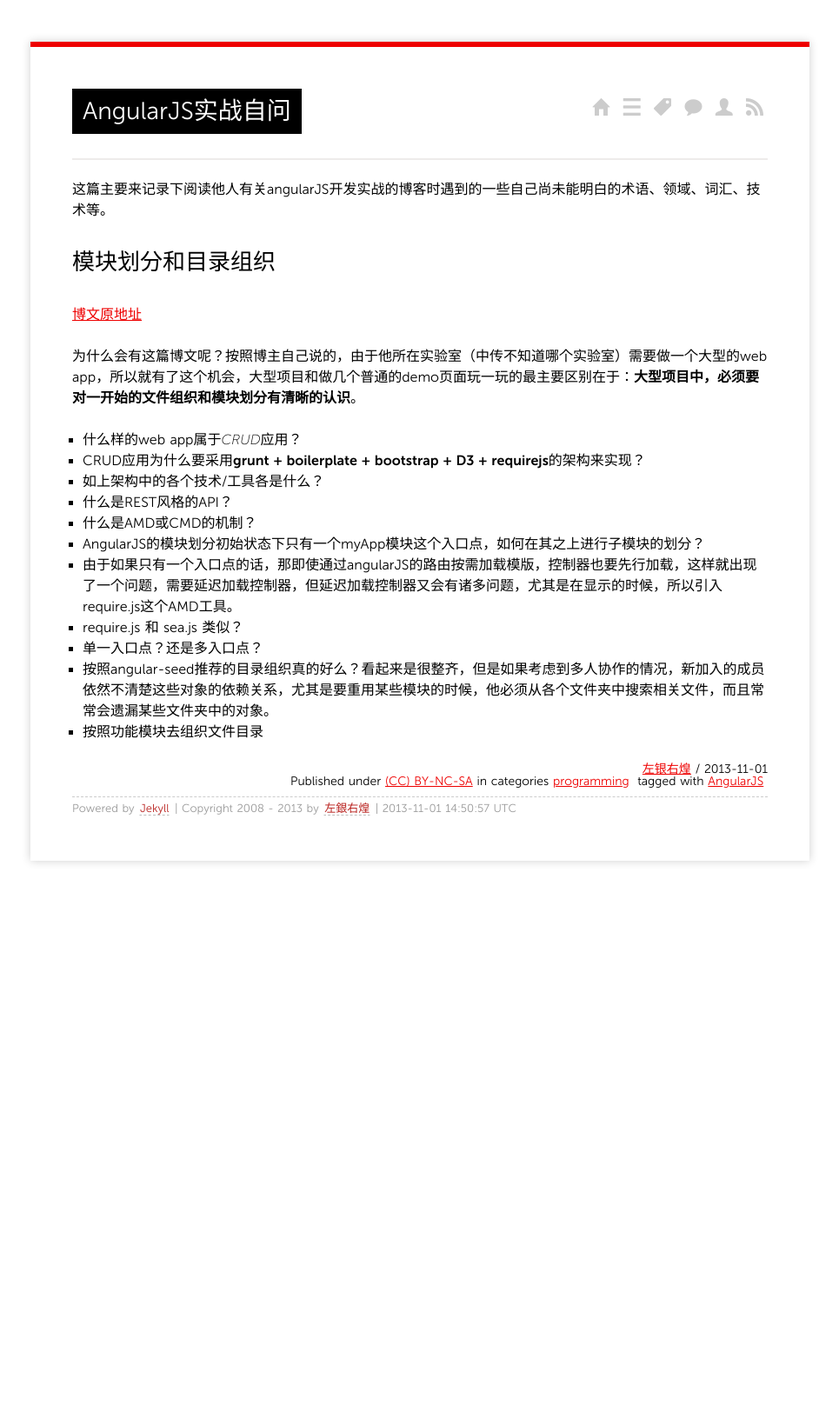
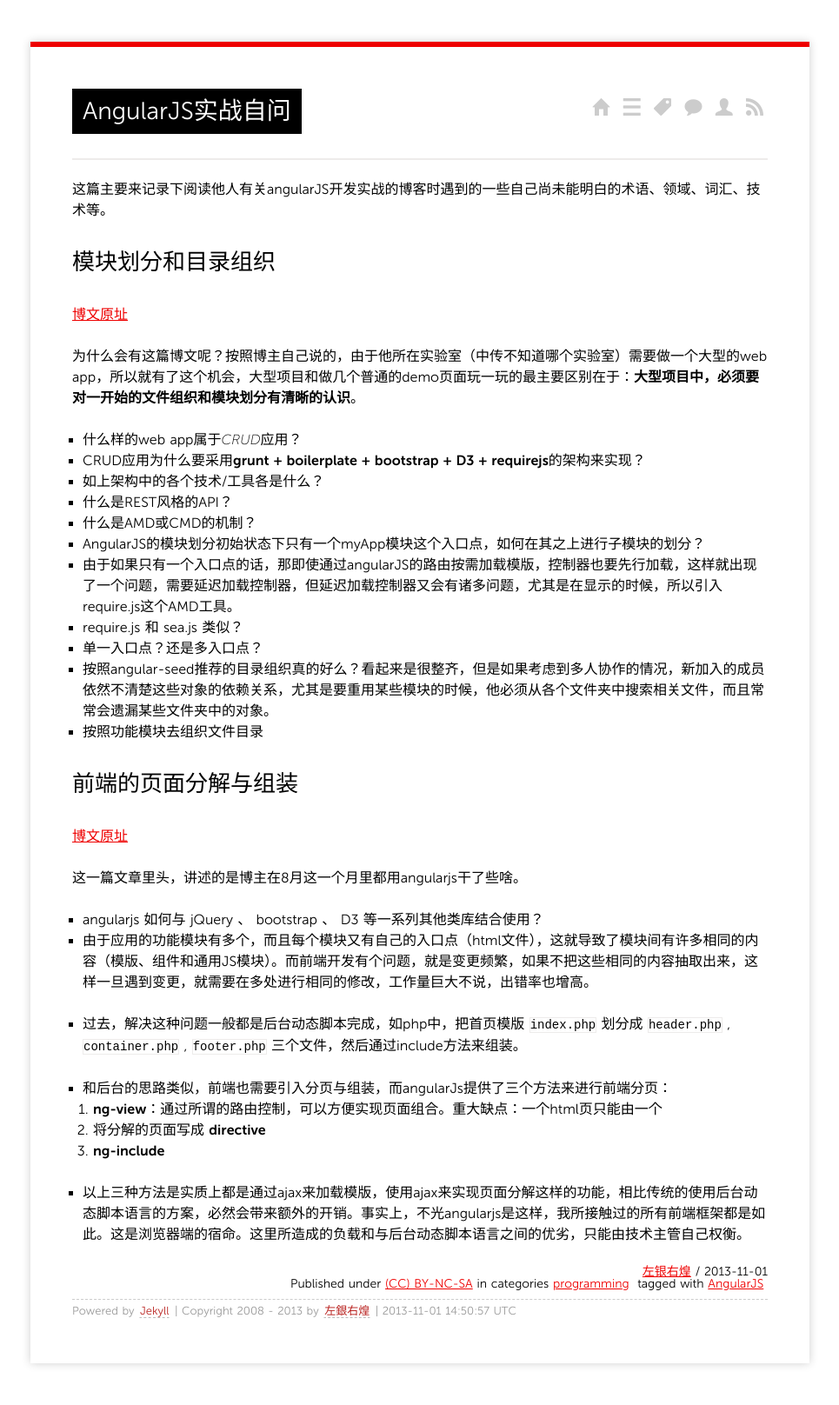
Before and after one commit to grahamle/grahamle.github.com, a Jekyll site: the page built from _posts/2013/2013-11-01-angularJS项目实站学习笔记.md, in a window 1280 px wide. Shown: the whole page at 87% size, without its empty margins (157-1122 px from the left). Built offline with Jekyll 4.4.1, drawn with Linux system fonts in a browser that asks for light colours; Markdown is read by kramdown in place of the engine named in the settings; comment, search, counter and statistics services are not loaded; before the commit the page ends 1038 px from its top, so only the background shows below that.

Commit message:
angularJS项目实战自问（二）

```diff
--- a/_posts/2013/2013-11-01-angularJS项目实站学习笔记.md
+++ b/_posts/2013/2013-11-01-angularJS项目实站学习笔记.md
@@ -10,7 +10,7 @@ tag:
 这篇主要来记录下阅读他人有关angularJS开发实战的博客时遇到的一些自己尚未能明白的术语、领域、词汇、技术等。
 
 ## 模块划分和目录组织
-[博文原地址](http://www.storagelab.org.cn/zhangdi/?p=367&preview=true)
+[博文原址](http://www.storagelab.org.cn/zhangdi/2013/07/23/angularjs_for_actual_project/)
 
 为什么会有这篇博文呢？按照博主自己说的，由于他所在实验室（中传不知道哪个实验室）需要做一个大型的web app，所以就有了这个机会，大型项目和做几个普通的demo页面玩一玩的最主要区别在于：**大型项目中，必须要对一开始的文件组织和模块划分有清晰的认识**。
 
@@ -25,3 +25,20 @@ tag:
 - 单一入口点？还是多入口点？
 - 按照angular-seed推荐的目录组织真的好么？看起来是很整齐，但是如果考虑到多人协作的情况，新加入的成员依然不清楚这些对象的依赖关系，尤其是要重用某些模块的时候，他必须从各个文件夹中搜索相关文件，而且常常会遗漏某些文件夹中的对象。
 - 按照功能模块去组织文件目录
+
+## 前端的页面分解与组装
+[博文原址](http://www.storagelab.org.cn/zhangdi/2013/08/26/angularjs_project02/)
+
+这一篇文章里头，讲述的是博主在8月这一个月里都用angularjs干了些啥。
+
+- `angularjs` 如何与 `jQuery` 、 `bootstrap` 、 `D3` 等一系列其他类库结合使用？
+- 由于应用的功能模块有多个，而且每个模块又有自己的入口点（html文件），这就导致了模块间有许多相同的内容（模版、组件和通用JS模块）。而前端开发有个问题，就是变更频繁，如果不把这些相同的内容抽取出来，这样一旦遇到变更，就需要在多处进行相同的修改，工作量巨大不说，出错率也增高。
+
+- 过去，解决这种问题一般都是后台动态脚本完成，如php中，把首页模版 `index.php` 划分成 `header.php` , `container.php` , `footer.php` 三个文件，然后通过include方法来组装。
+
+- 和后台的思路类似，前端也需要引入分页与组装，而angularJs提供了三个方法来进行前端分页：
+	1. **ng-view**：通过所谓的路由控制，可以方便实现页面组合。重大缺点：一个html页只能由一个
+	2. 将分解的页面写成 **directive**
+	3. **ng-include**
+
+- 以上三种方法是实质上都是通过ajax来加载模版，使用ajax来实现页面分解这样的功能，相比传统的使用后台动态脚本语言的方案，必然会带来额外的开销。事实上，不光angularjs是这样，我所接触过的所有前端框架都是如此。这是浏览器端的宿命。这里所造成的负载和与后台动态脚本语言之间的优劣，只能由技术主管自己权衡。
```
